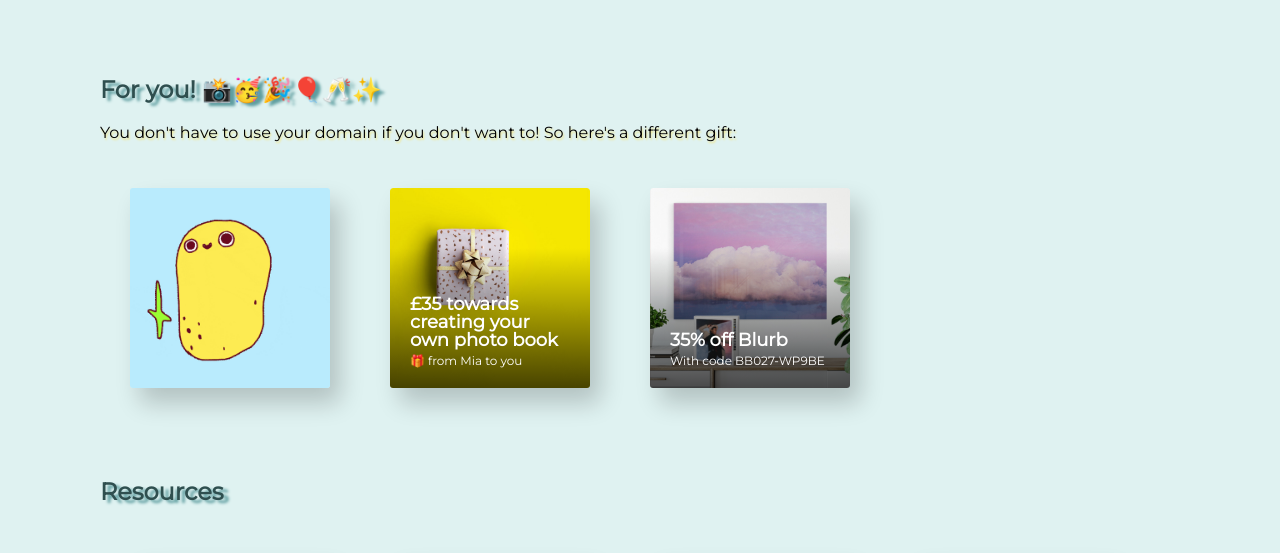
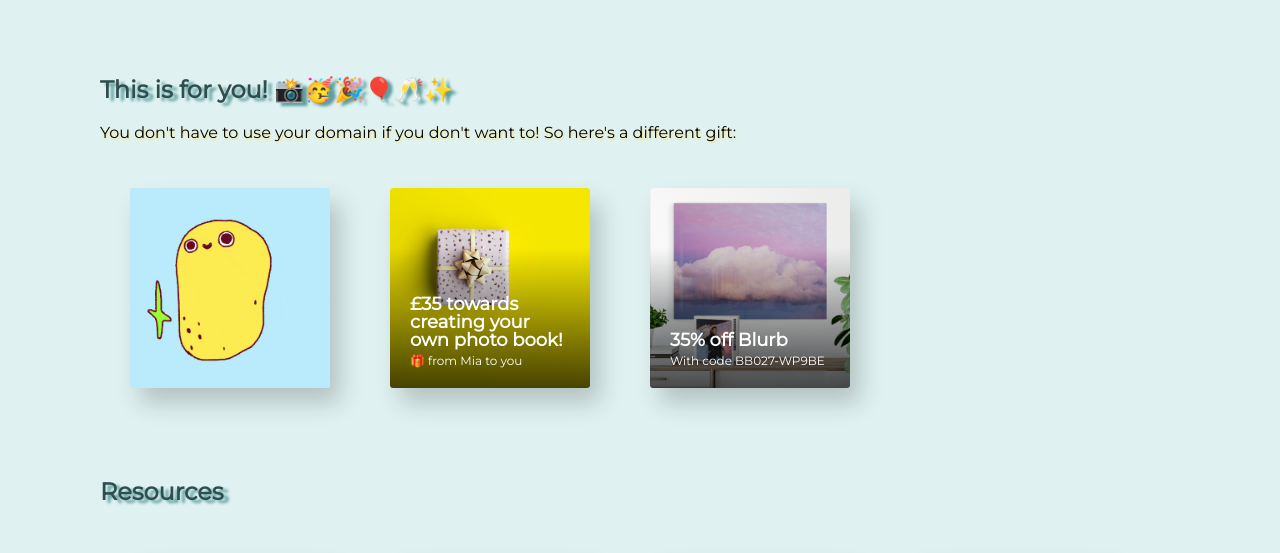
Before and after one commit to minkaotic/paul-website, a plain HTML site: page index.html in a window 1280 px wide. Shown: the part 153-706 px from the top of the page. Drawn offline with Linux system fonts and the light colour scheme.

Commit message:
Tweak text slightly

```diff
--- a/index.html
+++ b/index.html
@@ -16,7 +16,7 @@
     <h1 class="headline">HAPPY BIRTHDAY, PAUL!</h1>
 
     <div class="section">
-      <h2 class="section-headline">For you! 📸🥳🎉🎈🥂✨</h2>
+      <h2 class="section-headline">This is for you! 📸🥳🎉🎈🥂✨</h2>
       <p class="caveat">You don't have to use your domain if you don't want to! So here's a different gift:</p>
       <div class="tiles">
         <div class="hero">
@@ -25,7 +25,7 @@
         <a class="tile" href="https://www.blurb.co.uk/photo-books">
           <img src="img/blurb-1.png" alt="">
           <div class="details">
-            <span class="title">£35 towards creating your own photo book</span>
+            <span class="title">£35 towards creating your own photo book!</span>
             <span class="info">🎁 from Mia to you</span>
           </div>
         </a>
```
